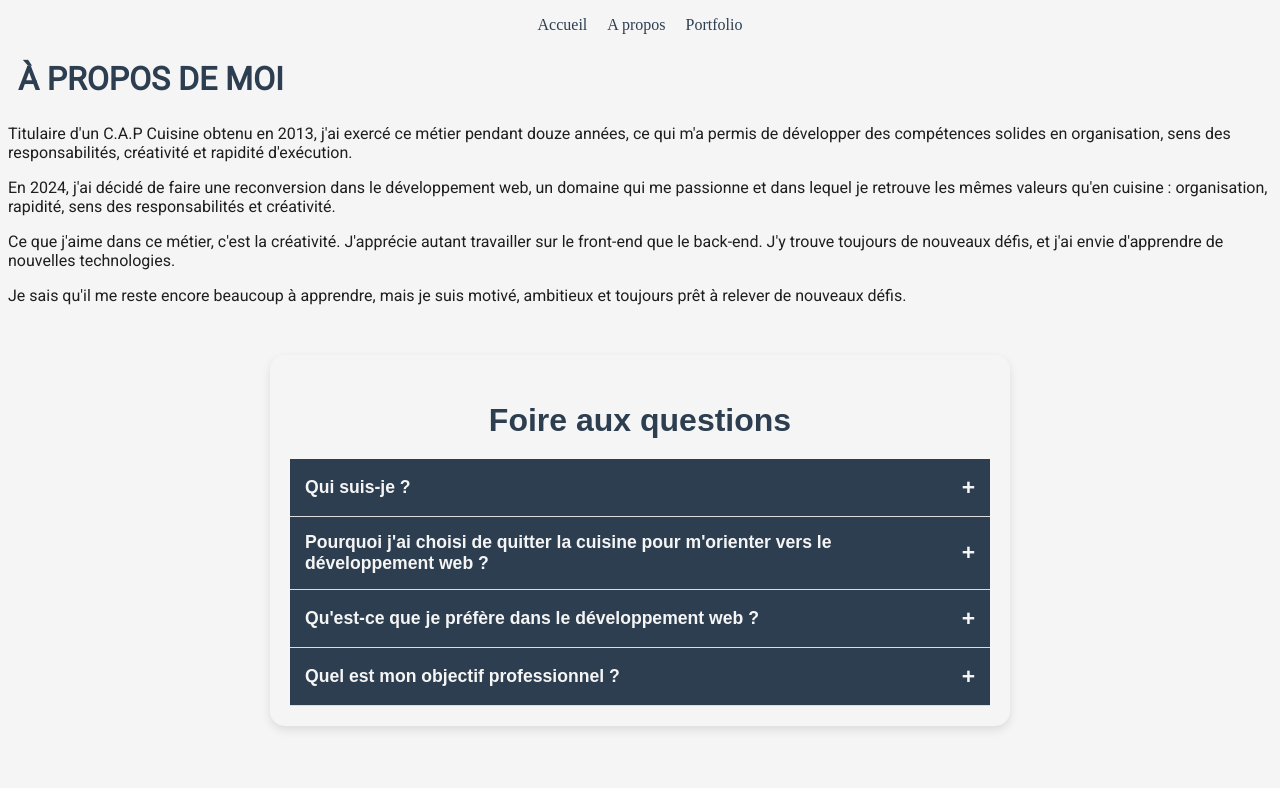
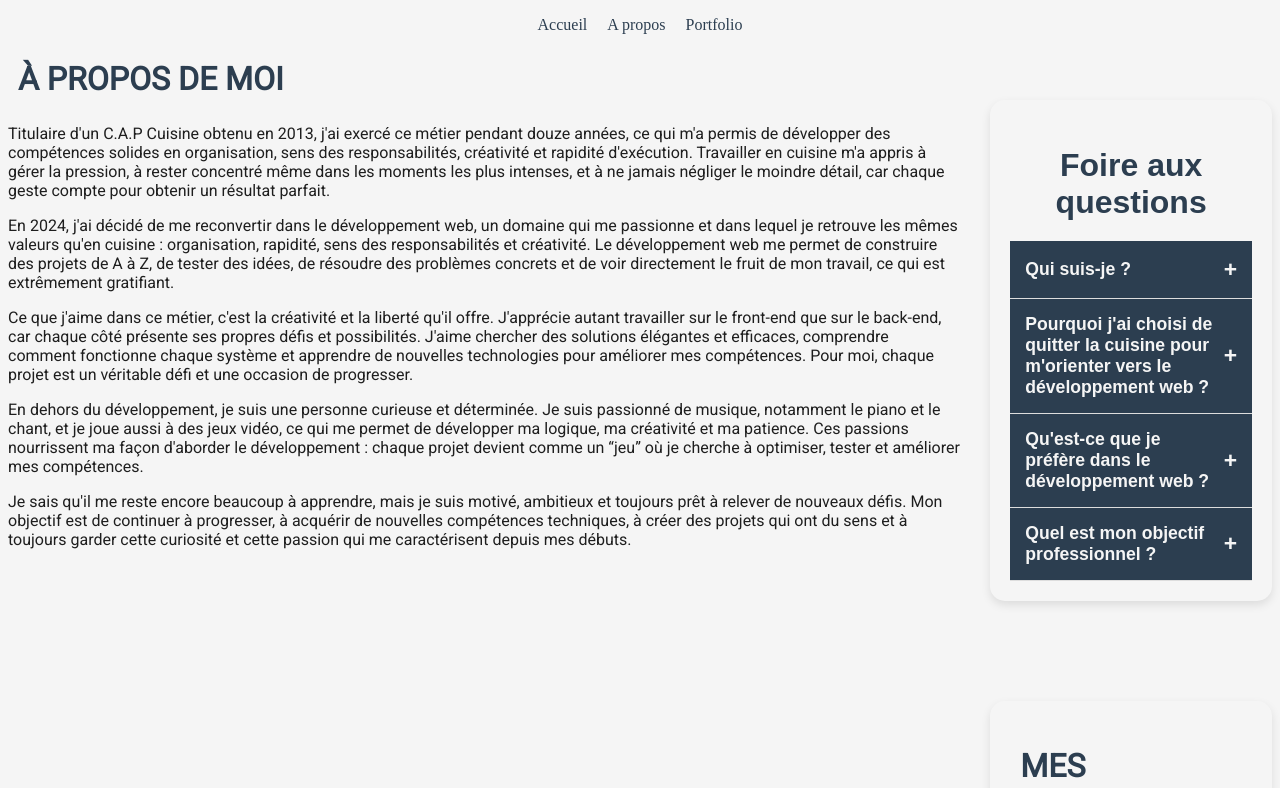
Before and after one commit to GregoryVDev/Portfolio, a React (Vite) app: page /about in a window 1280 px wide. Shown: the top 788 px of the page. Built offline with nearby package versions, Linux system fonts and the light colour scheme.

Commit message:
Added properties for the container-informations and added the texte for the about

```diff
--- a/src/about.css
+++ b/src/about.css
@@ -131,6 +131,12 @@
     gap: 10px;
 }
 
+.container-informations {
+    display: flex;
+    flex-direction: row;
+    gap: 30px;
+}
+
 /* DESKTOP */
 
 @media screen and (min-width: 1024px) {}
--- a/src/pages/About.jsx
+++ b/src/pages/About.jsx
@@ -51,22 +51,45 @@ export const About = () => {
             Titulaire d'un C.A.P Cuisine obtenu en 2013, j'ai exercé ce métier
             pendant douze années, ce qui m'a permis de développer des
             compétences solides en organisation, sens des responsabilités,
-            créativité et rapidité d'exécution.
+            créativité et rapidité d'exécution. Travailler en cuisine m'a appris
+            à gérer la pression, à rester concentré même dans les moments les
+            plus intenses, et à ne jamais négliger le moindre détail, car chaque
+            geste compte pour obtenir un résultat parfait.
           </p>
           <p>
-            En 2024, j'ai décidé de faire une reconversion dans le développement
-            web, un domaine qui me passionne et dans lequel je retrouve les
-            mêmes valeurs qu'en cuisine : organisation, rapidité, sens des
-            responsabilités et créativité.
+            En 2024, j'ai décidé de me reconvertir dans le développement web, un
+            domaine qui me passionne et dans lequel je retrouve les mêmes
+            valeurs qu'en cuisine : organisation, rapidité, sens des
+            responsabilités et créativité. Le développement web me permet de
+            construire des projets de A à Z, de tester des idées, de résoudre
+            des problèmes concrets et de voir directement le fruit de mon
+            travail, ce qui est extrêmement gratifiant.
           </p>
           <p>
-            Ce que j'aime dans ce métier, c'est la créativité. J'apprécie autant
-            travailler sur le front-end que le back-end. J'y trouve toujours de
-            nouveaux défis, et j'ai envie d'apprendre de nouvelles technologies.
+            Ce que j'aime dans ce métier, c'est la créativité et la liberté
+            qu'il offre. J'apprécie autant travailler sur le front-end que sur
+            le back-end, car chaque côté présente ses propres défis et
+            possibilités. J'aime chercher des solutions élégantes et efficaces,
+            comprendre comment fonctionne chaque système et apprendre de
+            nouvelles technologies pour améliorer mes compétences. Pour moi,
+            chaque projet est un véritable défi et une occasion de progresser.
+          </p>
+          <p>
+            En dehors du développement, je suis une personne curieuse et
+            déterminée. Je suis passionné de musique, notamment le piano et le
+            chant, et je joue aussi à des jeux vidéo, ce qui me permet de
+            développer ma logique, ma créativité et ma patience. Ces passions
+            nourrissent ma façon d'aborder le développement : chaque projet
+            devient comme un “jeu” où je cherche à optimiser, tester et
+            améliorer mes compétences.
           </p>
           <p>
             Je sais qu'il me reste encore beaucoup à apprendre, mais je suis
-            motivé, ambitieux et toujours prêt à relever de nouveaux défis.
+            motivé, ambitieux et toujours prêt à relever de nouveaux défis. Mon
+            objectif est de continuer à progresser, à acquérir de nouvelles
+            compétences techniques, à créer des projets qui ont du sens et à
+            toujours garder cette curiosité et cette passion qui me
+            caractérisent depuis mes débuts.
           </p>
         </section>
         <div className="container-faq">
```
